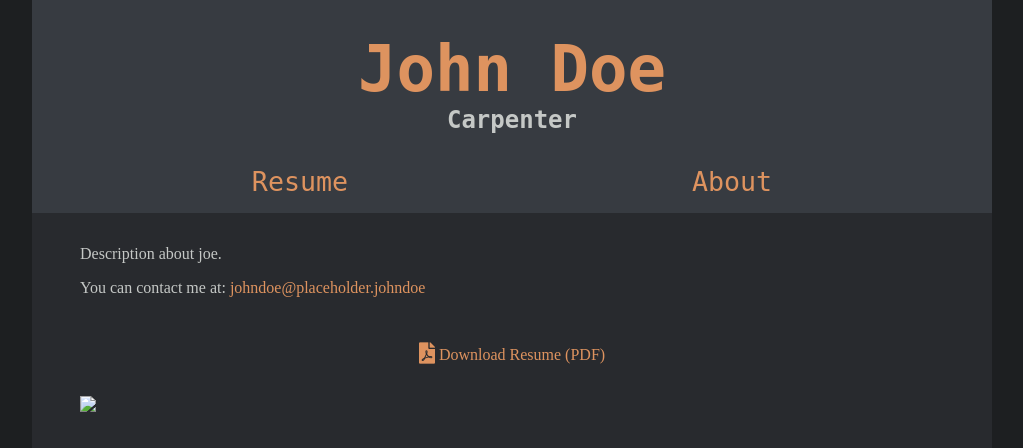
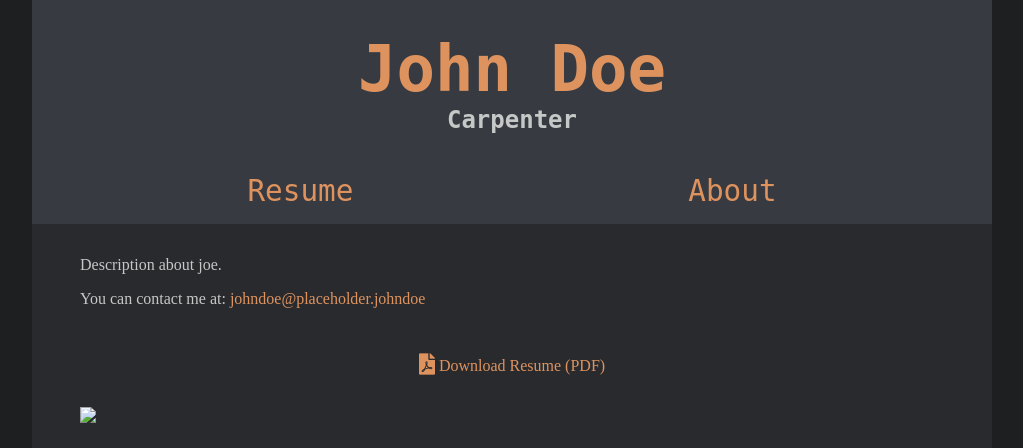
Before and after one commit to Ross65536/PersonalBlog, a Django app: page / in a window 1280 px wide. Shown: the top 448 px of the page, without its empty margins (128-1151 px from the left). Run offline with Django 3.2, Linux system fonts and the light colour scheme; some libraries are stand-ins or nearby versions.

Commit message:
imrpoved css

```diff
--- a/personalPages/static/personalPages/css/base/layout.css
+++ b/personalPages/static/personalPages/css/base/layout.css
@@ -46,7 +46,7 @@ li {
 #profession {
     text-align: center;
     margin-top: 0;
-    margin-bottom: 2rem;
+    margin-bottom: 2.5rem;
 }
 
 /*
--- a/personalPages/static/personalPages/css/base/typhography.css
+++ b/personalPages/static/personalPages/css/base/typhography.css
@@ -21,14 +21,6 @@ a {
 }
 
 /** Animation */
-
-/*
-a:active {
-    text-shadow: 0px 0px 15px #de935f;
-    transition: text-shadow 0.1s;
-}
-*/
-
 a:hover {
     text-decoration: underline;
 }
@@ -56,7 +48,7 @@ a:hover {
 }
 
 #top-bar a {
-    font-size: 20pt;
+    font-size: 22pt;
 }
 
 /*
```
